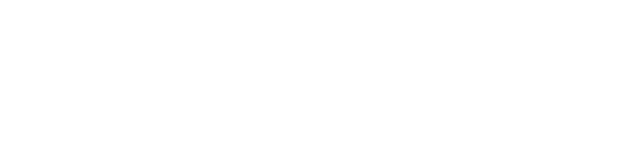
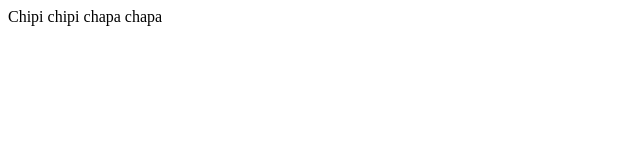
Before and after one commit to AnnyMee/Git_Practice, a plain HTML site: page index.html in a window 1280 px wide. Shown: the whole page, without its empty margins (0-640 px from the left). Drawn offline with Linux system fonts and the light colour scheme.

Commit message:
d1-firstcommit

```diff
--- a/index.html
+++ b/index.html
@@ -8,7 +8,7 @@
 </head>
 <body>
 
-    <header></header>
+    <header>Chipi chipi chapa chapa</header>
     <main></main>
     <footer></footer>
 </body>
--- a/styles/style.css
+++ b/styles/style.css
@@ -0,0 +1,3 @@
+header{
+    dubi dubi: daba daba;
+}
```
